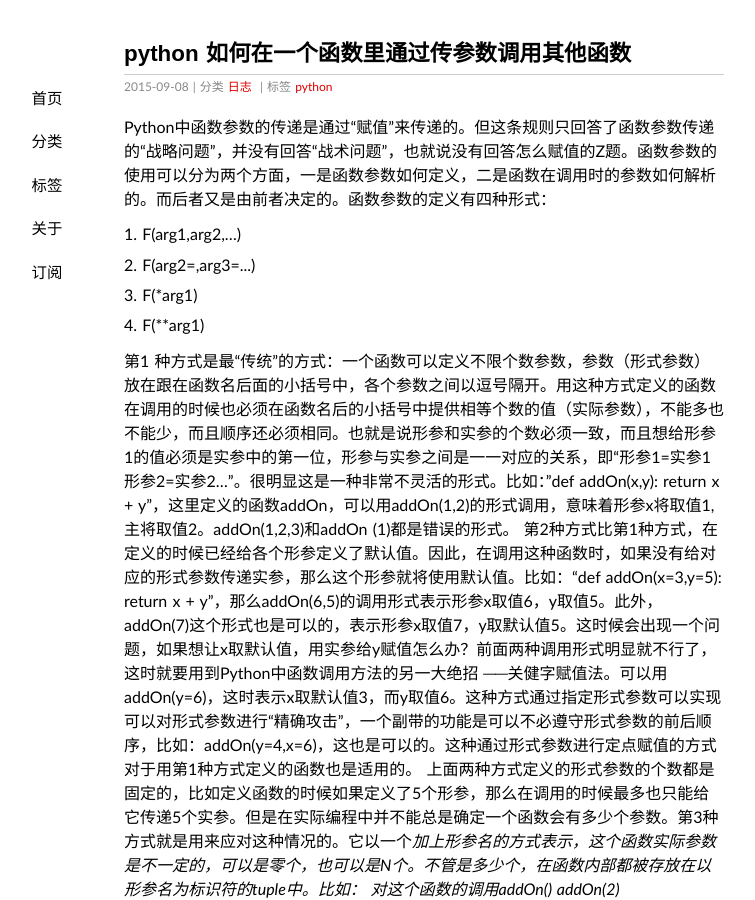
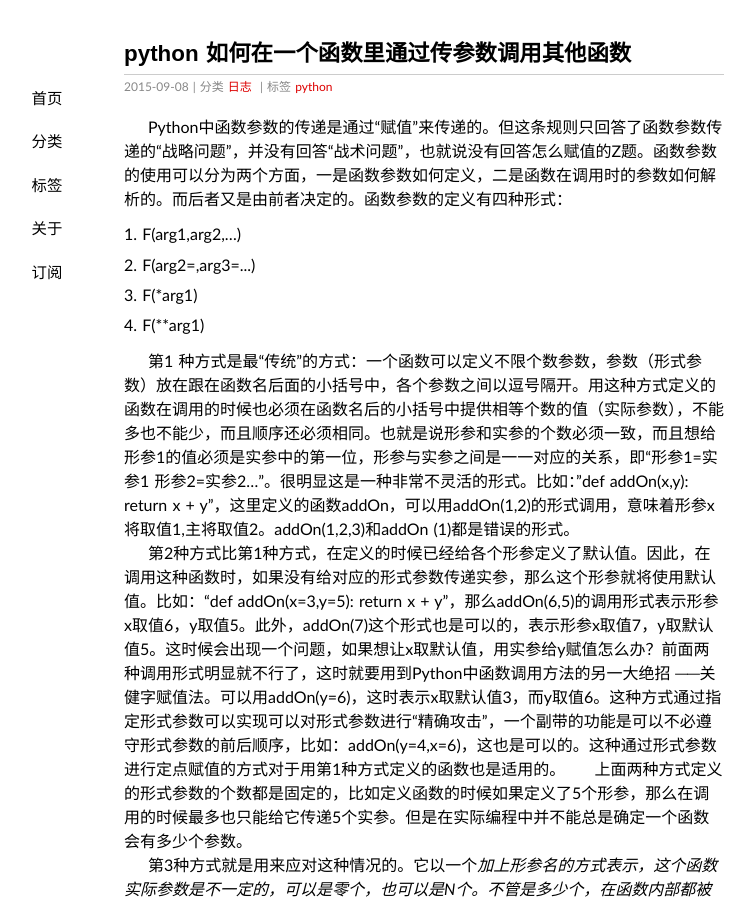
Before and after one commit to amgod/amgod.github.io, a Jekyll site: the page built from _posts/2015-09-08-python_function.md, in a window 1280 px wide and 900 px high. Shown: the whole window, without its empty margins (216-971 px from the left). Built offline with Jekyll 4.4.1, drawn with Linux system fonts in a browser that asks for light colours; our own code applies the rules of GitHub Pages for plain Markdown files.

````diff
--- a/_posts/2015-09-08-python_function.md
+++ b/_posts/2015-09-08-python_function.md
@@ -7,17 +7,18 @@ categories: 日志
 tags: python
 ---
 
-Python中函数参数的传递是通过“赋值”来传递的。但这条规则只回答了函数参数传递的“战略问题”，并没有回答“战术问题”，也就说没有回答怎么赋值的Z题。函数参数的使用可以分为两个方面，一是函数参数如何定义，二是函数在调用时的参数如何解析的。而后者又是由前者决定的。函数参数的定义有四种形式：
+&emsp;&emsp;Python中函数参数的传递是通过“赋值”来传递的。但这条规则只回答了函数参数传递的“战略问题”，并没有回答“战术问题”，也就说没有回答怎么赋值的Z题。函数参数的使用可以分为两个方面，一是函数参数如何定义，二是函数在调用时的参数如何解析的。而后者又是由前者决定的。函数参数的定义有四种形式：
 1. F(arg1,arg2,...)
 2. F(arg2=<value>,arg3=<value>...)
 3. F(*arg1)
 4. F(**arg1)
 
-第1 种方式是最“传统”的方式：一个函数可以定义不限个数参数，参数（形式参数）放在跟在函数名后面的小括号中，各个参数之间以逗号隔开。用这种方式定义的函数在调用的时候也必须在函数名后的小括号中提供相等个数的值（实际参数），不能多也不能少，而且顺序还必须相同。也就是说形参和实参的个数必须一致，而且想给形参1的值必须是实参中的第一位，形参与实参之间是一一对应的关系，即“形参1=实参1 形参2=实参2...”。很明显这是一种非常不灵活的形式。比如："def addOn(x,y): return x + y"，这里定义的函数addOn，可以用addOn(1,2)的形式调用，意味着形参x将取值1,主将取值2。addOn(1,2,3)和addOn (1)都是错误的形式。
-第2种方式比第1种方式，在定义的时候已经给各个形参定义了默认值。因此，在调用这种函数时，如果没有给对应的形式参数传递实参，那么这个形参就将使用默认值。比如：“def addOn(x=3,y=5): return x + y”，那么addOn(6,5)的调用形式表示形参x取值6，y取值5。此外，addOn(7)这个形式也是可以的，表示形参x取值7，y取默认值5。这时候会出现一个问题，如果想让x取默认值，用实参给y赋值怎么办？前面两种调用形式明显就不行了，这时就要用到Python中函数调用方法的另一大绝招 ──关健字赋值法。可以用addOn(y=6)，这时表示x取默认值3，而y取值6。这种方式通过指定形式参数可以实现可以对形式参数进行“精确攻击”，一个副带的功能是可以不必遵守形式参数的前后顺序，比如：addOn(y=4,x=6)，这也是可以的。这种通过形式参数进行定点赋值的方式对于用第1种方式定义的函数也是适用的。
-上面两种方式定义的形式参数的个数都是固定的，比如定义函数的时候如果定义了5个形参，那么在调用的时候最多也只能给它传递5个实参。但是在实际编程中并不能总是确定一个函数会有多少个参数。第3种方式就是用来应对这种情况的。它以一个*加上形参名的方式表示，这个函数实际参数是不一定的，可以是零个，也可以是N个。不管是多少个，在函数内部都被存放在以形参名为标识符的tuple中。比如：
-对这个函数的调用addOn() addOn(2) addOn(3,4,5,6)等等都是可以的。
-与第3种方式类似，形参名前面加了两个*表示，参数在函数内部将被存放在以形式名为标识符的dictionary中。这时候调用函数必须采用key1=value1、key2=value2...的形式。比如：
+&emsp;&emsp;第1 种方式是最“传统”的方式：一个函数可以定义不限个数参数，参数（形式参数）放在跟在函数名后面的小括号中，各个参数之间以逗号隔开。用这种方式定义的函数在调用的时候也必须在函数名后的小括号中提供相等个数的值（实际参数），不能多也不能少，而且顺序还必须相同。也就是说形参和实参的个数必须一致，而且想给形参1的值必须是实参中的第一位，形参与实参之间是一一对应的关系，即“形参1=实参1 形参2=实参2...”。很明显这是一种非常不灵活的形式。比如："def addOn(x,y): return x + y"，这里定义的函数addOn，可以用addOn(1,2)的形式调用，意味着形参x将取值1,主将取值2。addOn(1,2,3)和addOn (1)都是错误的形式。<br />
+&emsp;&emsp;第2种方式比第1种方式，在定义的时候已经给各个形参定义了默认值。因此，在调用这种函数时，如果没有给对应的形式参数传递实参，那么这个形参就将使用默认值。比如：“def addOn(x=3,y=5): return x + y”，那么addOn(6,5)的调用形式表示形参x取值6，y取值5。此外，addOn(7)这个形式也是可以的，表示形参x取值7，y取默认值5。这时候会出现一个问题，如果想让x取默认值，用实参给y赋值怎么办？前面两种调用形式明显就不行了，这时就要用到Python中函数调用方法的另一大绝招 ──关健字赋值法。可以用addOn(y=6)，这时表示x取默认值3，而y取值6。这种方式通过指定形式参数可以实现可以对形式参数进行“精确攻击”，一个副带的功能是可以不必遵守形式参数的前后顺序，比如：addOn(y=4,x=6)，这也是可以的。这种通过形式参数进行定点赋值的方式对于用第1种方式定义的函数也是适用的。
+&emsp;&emsp;上面两种方式定义的形式参数的个数都是固定的，比如定义函数的时候如果定义了5个形参，那么在调用的时候最多也只能给它传递5个实参。但是在实际编程中并不能总是确定一个函数会有多少个参数。<br />
+&emsp;&emsp;第3种方式就是用来应对这种情况的。它以一个*加上形参名的方式表示，这个函数实际参数是不一定的，可以是零个，也可以是N个。不管是多少个，在函数内部都被存放在以形参名为标识符的tuple中。比如：
+&emsp;&emsp;对这个函数的调用addOn() addOn(2) addOn(3,4,5,6)等等都是可以的。
+&emsp;&emsp;与第3种方式类似，形参名前面加了两个*表示，参数在函数内部将被存放在以形式名为标识符的dictionary中。这时候调用函数必须采用key1=value1、key2=value2...的形式。比如：
 
 ```python
 def addOn(**arg):
````
